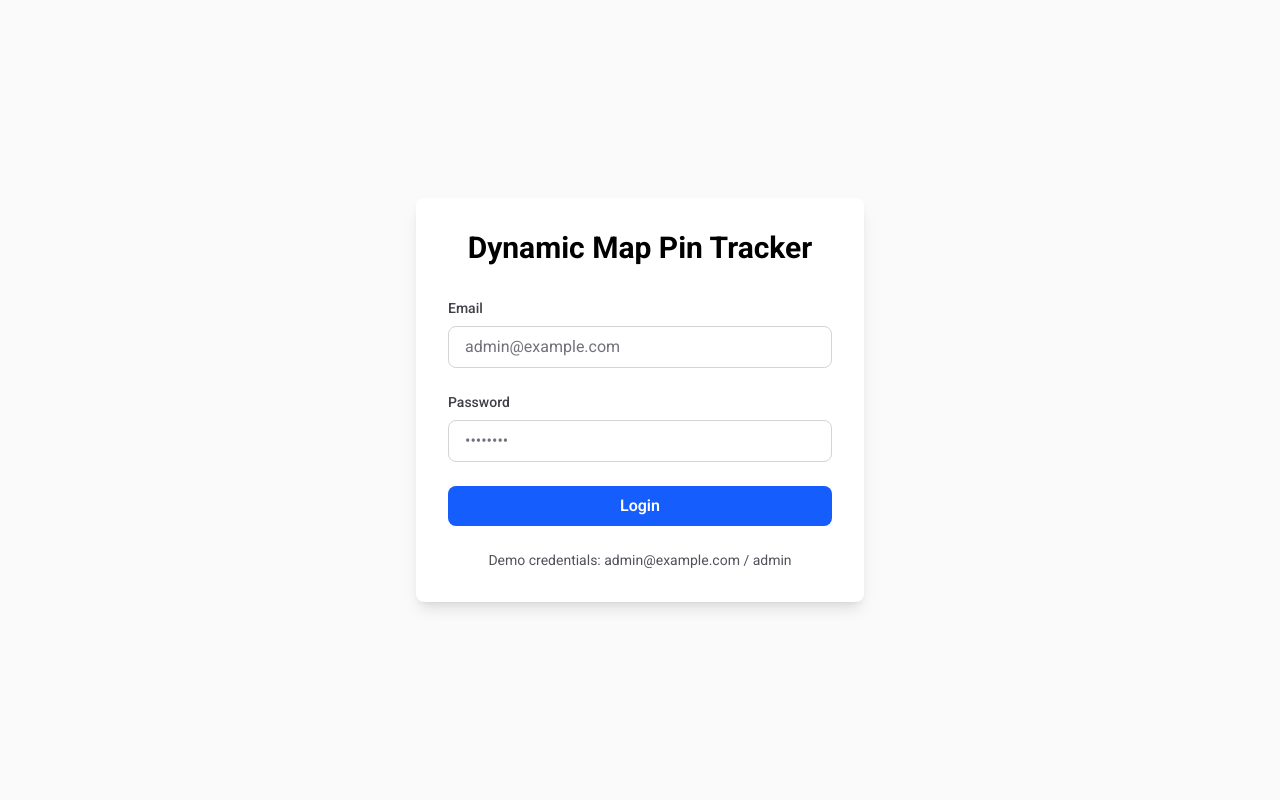
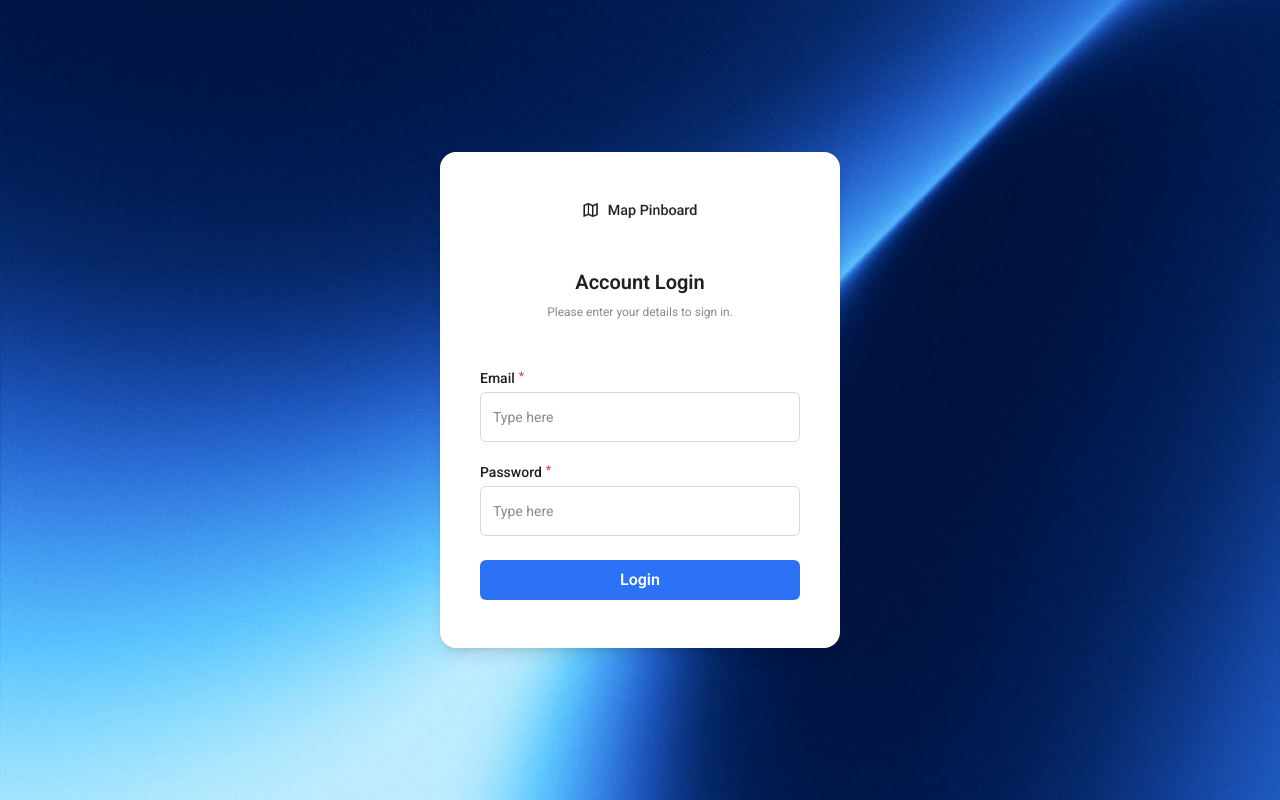
Before and after one commit to jarias-prime/dynamic-map-pin-tracker, a Next.js app: page / in a window 1280 px wide. Built offline with nearby package versions, Linux system fonts and the light colour scheme.

Commit message:
Feat: Login Page

```diff
--- a/app/client/login/LoginForm.tsx
+++ b/app/client/login/LoginForm.tsx
@@ -1,28 +1,33 @@
 "use client";
 
 import { useState } from "react";
+import Image from "next/image";
+import clsx from "clsx";
+
 import { useAuth } from "../../contexts/AuthContext";
+import { Button } from "../../components/Button/Button";
 
 export default function LoginForm() {
   const { login } = useAuth();
   const [email, setEmail] = useState("");
   const [password, setPassword] = useState("");
-  const [error, setError] = useState("");
+  const [errorEmail, setErrorEmail] = useState("");
+  const [errorPassword, setErrorPassword] = useState("");
   const [isLoading, setIsLoading] = useState(false);
 
   const handleSubmit = async (e: React.FormEvent) => {
     e.preventDefault();
-    setError("");
+    setErrorEmail("");
+    setErrorPassword("");
     setIsLoading(true);
 
-    // Simulate slight delay for better UX
     await new Promise((resolve) => setTimeout(resolve, 300));
 
-    if (login(email, password)) {
+    if (!login(email, password)) {
+      setErrorEmail("Please enter a valid email address");
+      setErrorPassword("Incorrect passwords, please try again");
+    } else {
       setEmail("");
-      setPassword("");
-    } else {
-      setError("Invalid email or password. Use admin@example.com / admin");
       setPassword("");
     }
 
@@ -30,69 +35,101 @@ export default function LoginForm() {
   };
 
   return (
-    <div className="w-full max-w-md">
-      <div className="bg-white dark:bg-zinc-900 rounded-lg shadow-lg p-8">
-        <h1 className="text-3xl font-bold text-center text-black dark:text-white mb-8">
-          Dynamic Map Pin Tracker
+    <div className="min-h-screen flex items-center justify-center bg-cover bg-center bg-[url(/images/bg-login.jpg)]">
+      <div className="grid gap-12 min-h-[494px] min-w-[400px] max-w-[400px] bg-background-default rounded-2xl shadow-lg px-10 py-12">
+        <Image
+          className="m-auto"
+          src="/images/map-pinboard-logo.svg"
+          alt="Map Pinboard Logo"
+          height={20}
+          width={116}
+        />
+
+        <div className="grid gap-2 text-center">
+          <h1 className="font-inter font-semibold text-[20px] text-txt-default leading-7">
+            Account Login
           </h1>
+          <h2 className="text-[12px] leading-4 text-txt-secondary">
+            Please enter your details to sign in.
+          </h2>
+        </div>
 
         <form onSubmit={handleSubmit} className="space-y-6">
-          <div>
-            <label
-              htmlFor="email"
-              className="block text-sm font-medium text-zinc-700 dark:text-zinc-300 mb-2"
-            >
-              Email
+          <div className="grid gap-5">
+            {/* Email */}
+            <div className="grid gap-1">
+              <label className="flex gap-1 font-medium" htmlFor="email">
+                <span className="text-sm text-txt-default">Email</span>
+                <span className="text-xs text-txt-error">*</span>
               </label>
               <input
                 id="email"
                 type="email"
-              placeholder="admin@example.com"
+                placeholder="Type here"
                 value={email}
                 onChange={(e) => setEmail(e.target.value)}
                 disabled={isLoading}
-              className="w-full px-4 py-2 border border-zinc-300 dark:border-zinc-600 rounded-lg bg-white dark:bg-zinc-800 text-black dark:text-white placeholder-zinc-500 dark:placeholder-zinc-400 focus:outline-none focus:ring-2 focus:ring-blue-500 disabled:opacity-50"
+                className={clsx(
+                  "w-full p-3 border rounded-md transition duration-150 ease-in-out",
+                  "placeholder:text-[14px] placeholder:leading-[140%] placeholder:text-txt-secondary",
+                  "focus:outline-none focus:ring-2 disabled:opacity-50",
+                  errorEmail
+                    ? "border-border-error focus:ring-error-500"
+                    : "border-border-secondary focus:ring-blue-500",
+                )}
                 required
               />
+              {errorEmail && (
+                <p className="text-sm text-txt-error leading-[140%]">
+                  {errorEmail}
+                </p>
+              )}
             </div>
 
-          <div>
+            {/* Password */}
+            <div className="grid gap-1">
               <label
+                className="flex gap-1 font-medium text-txt-default"
                 htmlFor="password"
-              className="block text-sm font-medium text-zinc-700 dark:text-zinc-300 mb-2"
               >
-              Password
+                <span className="text-sm text-txt-default">Password</span>
+                <span className="text-xs text-txt-error">*</span>
               </label>
               <input
                 id="password"
                 type="password"
-              placeholder="••••••••"
+                placeholder="Type here"
                 value={password}
                 onChange={(e) => setPassword(e.target.value)}
                 disabled={isLoading}
-              className="w-full px-4 py-2 border border-zinc-300 dark:border-zinc-600 rounded-lg bg-white dark:bg-zinc-800 text-black dark:text-white placeholder-zinc-500 dark:placeholder-zinc-400 focus:outline-none focus:ring-2 focus:ring-blue-500 disabled:opacity-50"
+                className={clsx(
+                  "w-full p-3 border rounded-md transition duration-150 ease-in-out",
+                  "placeholder:text-[14px] placeholder:leading-[140%] placeholder:text-txt-secondary",
+                  "focus:outline-none focus:ring-2 disabled:opacity-50",
+                  errorPassword
+                    ? "border-border-error focus:ring-error-500"
+                    : "border-border-secondary focus:ring-blue-500",
+                )}
                 required
               />
+              {errorPassword && (
+                <p className="text-sm text-txt-error leading-[140%]">
+                  {errorPassword}
+                </p>
+              )}
+            </div>
           </div>
 
-          {error && (
-            <div className="bg-red-50 dark:bg-red-900/20 border border-red-200 dark:border-red-800 rounded-lg p-4">
-              <p className="text-sm text-red-600 dark:text-red-400">{error}</p>
-            </div>
-          )}
-
-          <button
+          <Button
+            className="w-full"
+            variant="primary"
             type="submit"
             disabled={isLoading}
-            className="w-full bg-blue-600 hover:bg-blue-700 disabled:bg-blue-400 text-white font-semibold py-2 px-4 rounded-lg transition-colors duration-200"
+            size="md"
           >
             {isLoading ? "Logging in..." : "Login"}
-          </button>
+          </Button>
         </form>
-
-        <p className="text-center text-sm text-zinc-600 dark:text-zinc-400 mt-6">
-          Demo credentials: admin@example.com / admin
-        </p>
       </div>
     </div>
   );
--- a/app/components/Banner/Banner.tsx
+++ b/app/components/Banner/Banner.tsx
@@ -99,7 +99,7 @@ export const Banner = ({
         onClick={handleClose}
         className={clsx(
           "flex gap-3 items-start cursor-pointer",
-          "duration-150 ease-in-out",
+          "transition duration-150 ease-in-out",
           "hover:scale-105",
           "active:scale-95",
           iconMap[variant]?.color.main,
--- a/app/components/Button/Button.tsx
+++ b/app/components/Button/Button.tsx
@@ -9,15 +9,15 @@ export const Button = ({
   disabled,
   className,
   icon,
+  type,
   onClick,
   children,
 }: ButtonProps) => {
   return (
     <button
-      onClick={onClick}
       className={clsx(
-        "flex gap-3 items-center font-semibold rounded-md cursor-pointer",
-        "duration-150 ease-in-out",
+        "flex gap-3 items-center justify-center font-semibold rounded-md cursor-pointer",
+        "transition duration-150 ease-in-out",
         "active:scale-95",
         size === "sm" && "px-1 py-1 text-sm",
         size === "md" && "px-3.5 py-2 text-base",
@@ -38,6 +38,8 @@ export const Button = ({
           "disabled:bg-background-primary-disabled disabled:cursor-not-allowed",
         className,
       )}
+      type={type}
+      onClick={onClick}
     >
       {icon && <Icon icon={icon} />}
       {children && <span>{children}</span>}
--- a/app/components/Button/Button.types.ts
+++ b/app/components/Button/Button.types.ts
@@ -15,6 +15,7 @@ export type ButtonProps = {
   disabled?: boolean;
   className?: string;
   icon?: string;
+  type?: "button" | "submit" | "reset";
   onClick?: React.MouseEventHandler<HTMLButtonElement>;
   children: React.ReactNode;
 };
--- a/app/components/Dropdown/Dropdown.tsx
+++ b/app/components/Dropdown/Dropdown.tsx
@@ -46,7 +46,7 @@ export const Dropdown = ({
         type="button"
         className={clsx(
           "w-full flex items-center justify-between px-3 py-2 border border-gray-300 rounded-md bg-white text-left cursor-pointer",
-          "duration-150 ease-in-out",
+          "transition duration-150 ease-in-out",
           "hover:border-gray-400",
           disabled && "bg-gray-100 cursor-not-allowed opacity-50",
         )}
@@ -75,7 +75,7 @@ export const Dropdown = ({
               type="button"
               className={clsx(
                 "w-full text-left px-3 py-2 cursor-pointer",
-                "duration-150 ease-in-out",
+                "transition duration-150 ease-in-out",
                 "hover:bg-background-primary-hover hover:text-white",
                 "focus:bg-gray-100 focus:outline-none",
                 option.value === value &&
--- a/app/features/SearchAddress/SearchAddress.tsx
+++ b/app/features/SearchAddress/SearchAddress.tsx
@@ -108,7 +108,7 @@ export const SearchAddress = () => {
           className={clsx(
             "w-full pl-8 p-2 rounded-md outline-none",
             "border border-gray-300 focus:border-primary focus:ring-1 focus:ring-primary",
-            "duration-150 ease-in-out",
+            "transition duration-150 ease-in-out",
           )}
           placeholder="Search for a location..."
         />
--- a/app/globals.css
+++ b/app/globals.css
@@ -1,10 +1,14 @@
 @import url("https://fonts.googleapis.com/css2?family=Roboto:ital,wdth,wght@0,75..100,100..900;1,75..100,100..900&display=swap");
+@import url("https://fonts.googleapis.com/css2?family=Inter:ital,opsz,wght@0,14..32,100..900;1,14..32,100..900&family=Roboto:ital,wdth,wght@0,75..100,100..900;1,75..100,100..900&display=swap");
 
 @import url("https://unpkg.com/leaflet@1.9.4/dist/leaflet.css");
 
 @import "tailwindcss";
 
 @theme {
+  --font-roboto: Roboto, sans-serif;
+  --font-inter: Inter, sans-serif;
+
   --color-neutral-050: #f8f9fb;
   --color-neutral-100: #e9e9eb;
   --color-neutral-200: #d8d8da;
@@ -142,72 +146,12 @@
   --color-border-on-dark-mode: var(--color-neutral-700);
   --color-border-on-dark-mode-secondary: var(--color-neutral-500);
   --color-border-primary: var(--color-primary-500);
-  --color-border-secondary: var(--color-primary-200);
+  --color-border-primary-secondary: var(--color-primary-200);
   --color-border-success: var(--color-success-500);
   --color-border-warning: var(--color-warning-500);
   --color-border-error: var(--color-error-500);
   /* #endregion - Light Mode (Default) */
 }
-
-/* #region - Dark Mode (Default) */
-@media (prefers-color-scheme: dark) {
-  @theme {
-    /* Background Colors */
-    --color-background-default: var(--color-neutral-900);
-    --color-background-secondary: var(--color-neutral-800);
-    --color-background-disabled: var(--color-neutral-500);
-    --color-background-primary-disabled: color-mix(
-      in srgb,
-      var(--color-primary-200),
-      transparent 90%
-    );
-    --color-background-primary-subdued: color-mix(
-      in srgb,
-      var(--color-primary-500),
-      transparent 90%
-    );
-    --color-background-success-subdued: color-mix(
-      in srgb,
-      var(--color-success-500),
-      transparent 90%
-    );
-    --color-background-warning-subdued: color-mix(
-      in srgb,
-      var(--color-warning-500),
-      transparent 90%
-    );
-    --color-background-error-subdued: color-mix(
-      in srgb,
-      var(--color-error-500),
-      transparent 90%
-    );
-
-    /* Text Colors */
-    --color-txt-default: var(--color-white);
-    --color-txt-secondary: var(--color-neutral-400);
-    --color-txt-tertiary: color-mix(
-      in srgb,
-      var(--color-primary-200),
-      transparent 80%
-    );
-    --color-txt-disabled: var(--color-primary-200);
-
-    /* Icon Colors */
-    --color-icon-default: var(--color-white);
-    /* Neutral */
-    --color-icon-secondary: var(--color-neutral-400);
-    --color-icon-tertiary: color-mix(
-      in srgb,
-      var(--color-primary-200),
-      transparent 20%
-    );
-
-    /* Border Colors */
-    --color-border-default: var(--color-neutral-700);
-    --color-border-secondary: var(--color-neutral-500);
-  }
-}
-/* #endregion - Dark Mode (Default) */
 
 * {
   font-family: "Roboto", sans-serif;
--- a/app/page.tsx
+++ b/app/page.tsx
@@ -17,9 +17,5 @@ export default function Page() {
     }
   }, [isLoggedIn, router]);
 
-  return (
-    <div className="flex flex-col flex-1 items-center justify-center min-h-screen bg-zinc-50 dark:bg-black py-12 px-4">
-      <LoginForm />
-    </div>
-  );
+  return <LoginForm />;
 }
```
Also changed, not shown: public/images/bg-login.jpg (added), public/images/map-pinboard-logo.svg (added). Lines whose indentation alone changed are shown as unchanged.
